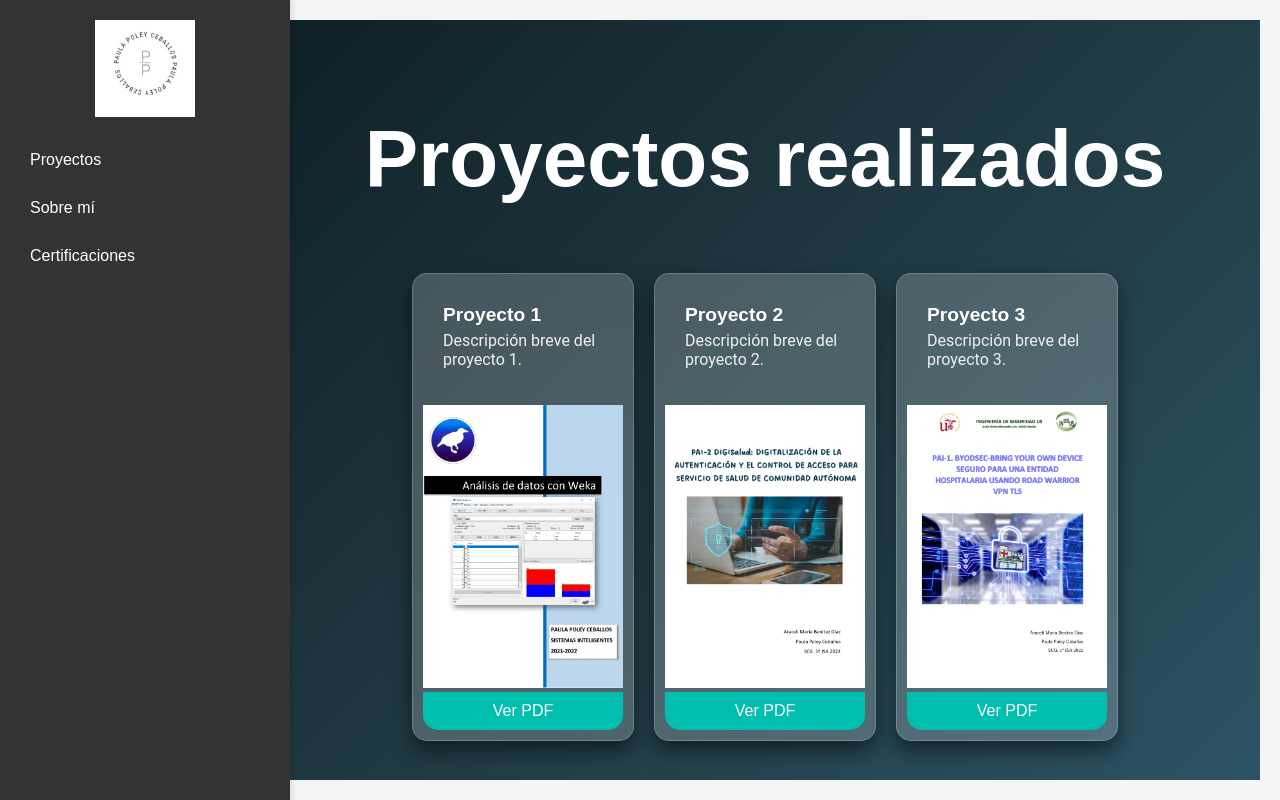
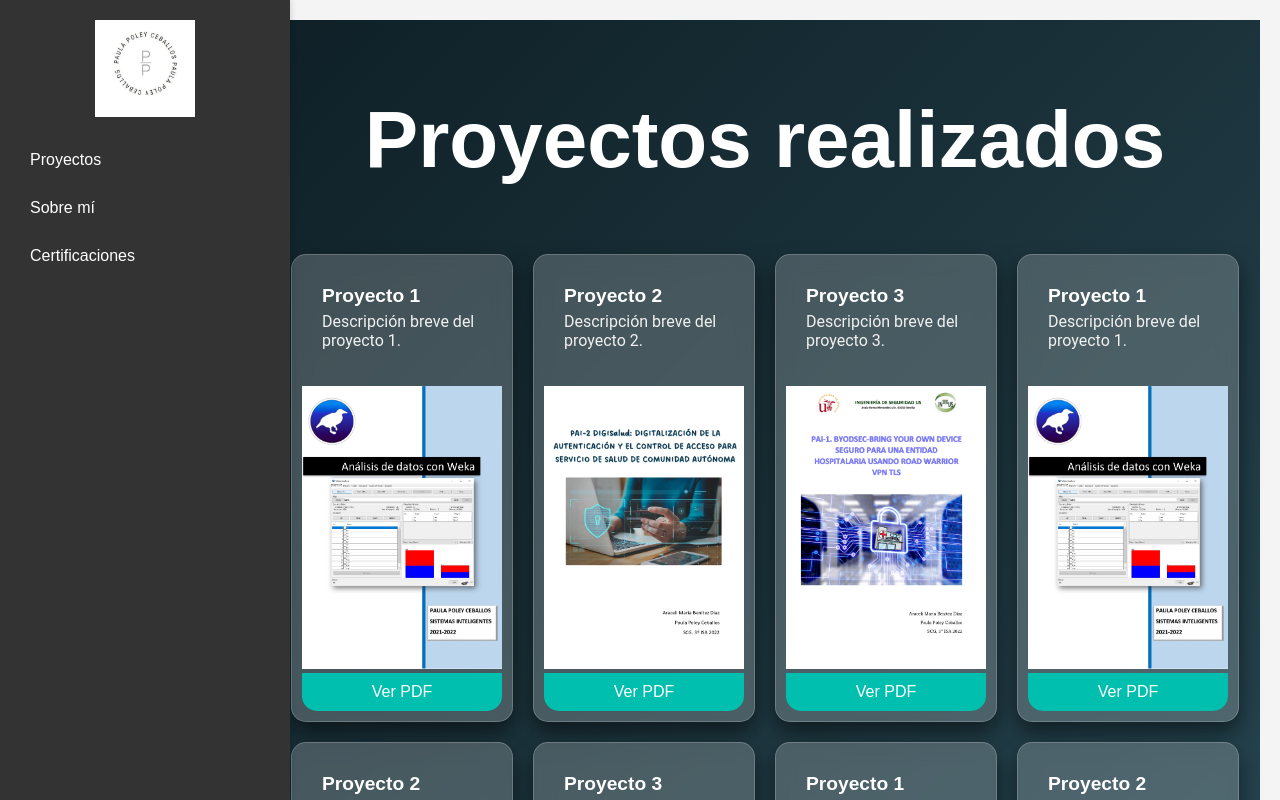
Before and after one commit to paulapoley/portfoliopaulapoley, a React (Create React App) app: page / in a window 1280 px wide. Shown: the top 800 px of the page. Built offline with nearby package versions, Linux system fonts and the light colour scheme.

Commit message:
Update Home.jsx

```diff
--- a/src/pages/Home.jsx
+++ b/src/pages/Home.jsx
@@ -6,6 +6,12 @@ const Home = () => {
     { id: 1, title: 'Proyecto 1', description: 'Descripción breve del proyecto 1.', imgSrc: '/pdfs/p1.jpg', pdfSrc: '/pdfs/proyecto1.pdf' },
     { id: 2, title: 'Proyecto 2', description: 'Descripción breve del proyecto 2.', imgSrc: '/pdfs/p2.jpg', pdfSrc: '/pdfs/proyecto2.pdf' },
     { id: 3, title: 'Proyecto 3', description: 'Descripción breve del proyecto 3.', imgSrc: '/pdfs/p3.jpg', pdfSrc: '/pdfs/proyecto3.pdf' },
+    { id: 4, title: 'Proyecto 1', description: 'Descripción breve del proyecto 1.', imgSrc: '/pdfs/p1.jpg', pdfSrc: '/pdfs/proyecto1.pdf' },
+    { id: 5, title: 'Proyecto 2', description: 'Descripción breve del proyecto 2.', imgSrc: '/pdfs/p2.jpg', pdfSrc: '/pdfs/proyecto2.pdf' },
+    { id: 6, title: 'Proyecto 3', description: 'Descripción breve del proyecto 3.', imgSrc: '/pdfs/p3.jpg', pdfSrc: '/pdfs/proyecto3.pdf' },
+    { id: 7, title: 'Proyecto 1', description: 'Descripción breve del proyecto 1.', imgSrc: '/pdfs/p1.jpg', pdfSrc: '/pdfs/proyecto1.pdf' },
+    { id: 8, title: 'Proyecto 2', description: 'Descripción breve del proyecto 2.', imgSrc: '/pdfs/p2.jpg', pdfSrc: '/pdfs/proyecto2.pdf' },
+    { id: 9, title: 'Proyecto 3', description: 'Descripción breve del proyecto 3.', imgSrc: '/pdfs/p3.jpg', pdfSrc: '/pdfs/proyecto3.pdf' },
   ];
 
   const handleOpenPdf = (pdfSrc) => {
```
